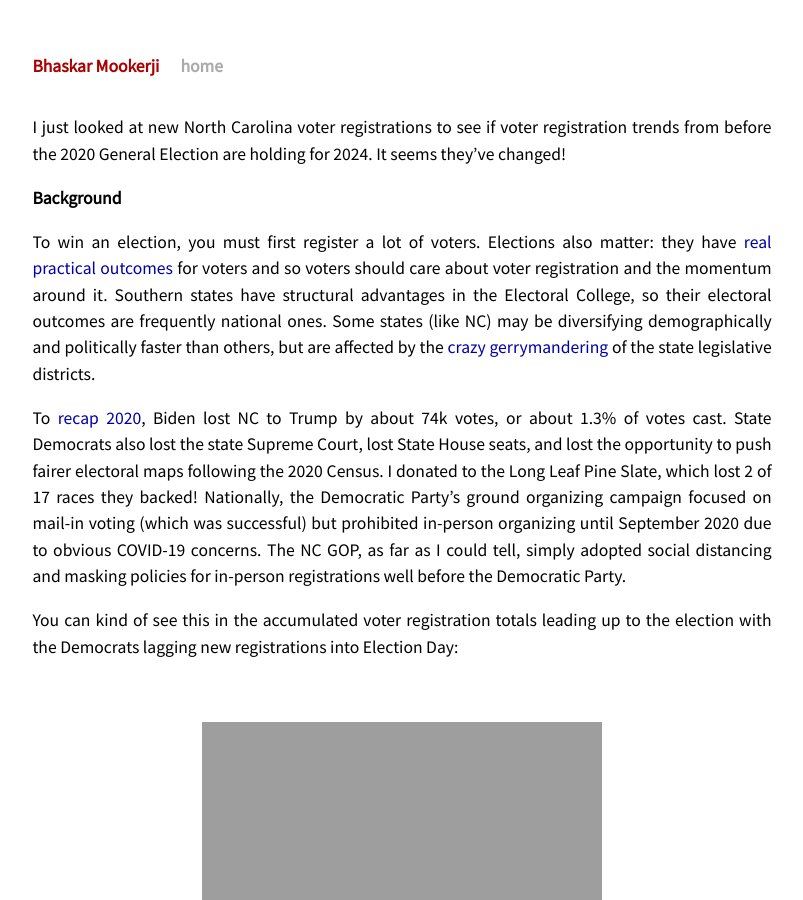
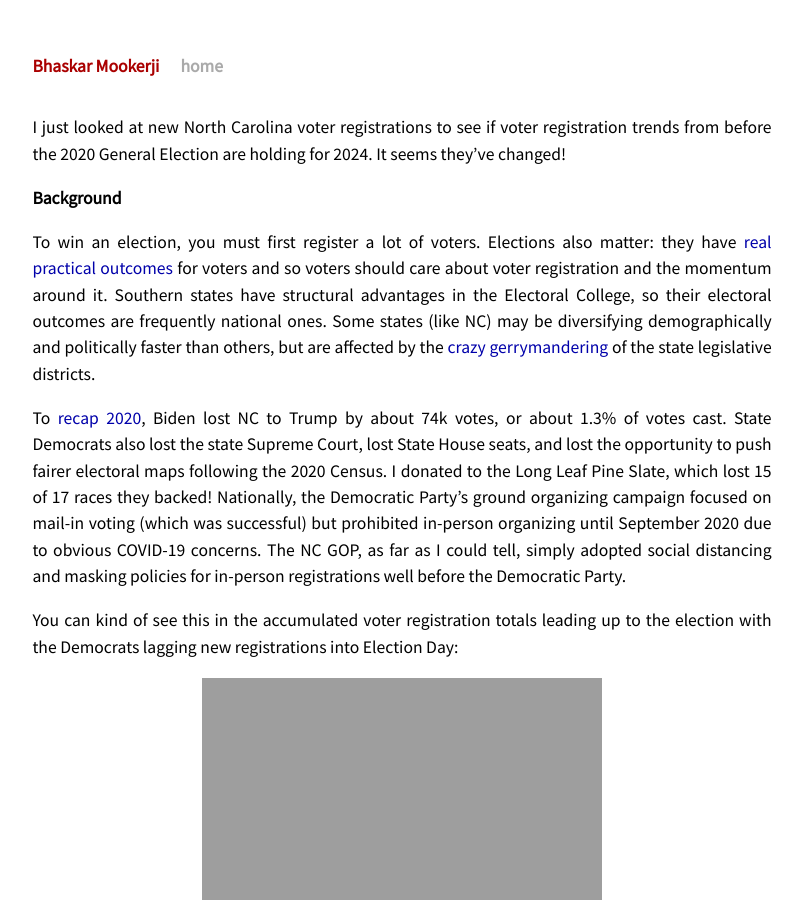
Before and after one commit to mookerji/mookerji.github.io, a Jekyll site: the page built from _posts/2023-09-03-nc-voter-registrations.md, in a window 1280 px wide and 900 px high. Shown: the whole window, without its empty margins (238-1041 px from the left). Built offline with Jekyll 4.4.1, drawn with Linux system fonts in a browser that asks for light colours; some of the changed text lies outside the part shown.

Commit message:
manually fix

````diff
--- a/_posts/2023-09-03-nc-voter-registrations.md
+++ b/_posts/2023-09-03-nc-voter-registrations.md
@@ -21,7 +21,7 @@
 To [recap 2020][nc_wiki], Biden lost NC to Trump by about 74k votes, or about
 1.3% of votes cast. State Democrats also lost the state Supreme Court, lost
 State House seats, and lost the opportunity to push fairer electoral maps
-following the 2020 Census. I donated to the Long Leaf Pine Slate, which lost 2
+following the 2020 Census. I donated to the Long Leaf Pine Slate, which lost 15
 of 17 races they backed! Nationally, the Democratic Party's ground organizing
 campaign focused on mail-in voting (which was successful) but prohibited
 in-person organizing until September 2020 due to obvious COVID-19 concerns. The
@@ -31,7 +31,6 @@
 You can kind of see this in the accumulated voter registration totals leading up
 to the election with the Democrats lagging new registrations into Election Day:
 
-<br>
 <div style="text-align: center;">
     <img src="https://mookerji.github.io/nc-2020-dat/assets/images/statewide-registrations-changes-by-party.png" style="max-width: 100%; height: auto;">
 </div>
@@ -56,7 +55,6 @@
 are approximately even! The gap between newly registered Republicans and
 Democrats is less than 3k.
 
-<br>
 <div style="text-align: center;">
     <img src="https://github.com/mookerji/mookerji.github.io/assets/353255/cc4075d2-d9b5-44e3-8e49-7096a0a2c354" style="max-width: 100%; height: auto;">
 </div>
@@ -66,7 +64,6 @@
 2024, the 'No Labels' Party is [official in NC][old_north_nlb], with about 400
 people registered, of which 52 are in Wake County.
 
-<br>
 <div style="text-align: center;">
     <img src="https://github.com/mookerji/mookerji.github.io/assets/353255/df5d6444-7ea5-44d3-94b5-9949f17d4ede" style="max-width: 100%; height: auto;">
 </div>
@@ -75,7 +72,6 @@
 huge* (around 43k). I would have expected something much larger, given the past
 organizing resources thrown at these larger counties.
 
-<br>
 <div style="text-align: center;">
     <img src="https://github.com/mookerji/mookerji.github.io/assets/353255/c12a1791-96bb-4bd4-87df-abcfdc62e6a8" style="max-width: 100%; height: auto;">
 </div>
@@ -85,7 +81,6 @@
 primaries and during the midterms, which is not
 [surprising][registrations_surge].
 
-<br>
 <div style="text-align: center;">
     <img src="https://github.com/mookerji/mookerji.github.io/assets/353255/5af0c855-af8c-463e-a7b9-4a8e6b9c0015" style="max-width: 100%; height: auto;">
 </div>
@@ -127,7 +122,6 @@
 $ aws s3 cp s3://dl.ncsbe.gov/data/layout_ncvoter.txt .
 ```
 <br>
-
 ## Normalize the Data
 
 The statewide voter file is **big**: about 3.6G and almost 8.4M rows (as of
@@ -194,16 +188,15 @@
 |  3 | 2021-05-21 00:00:00 | ACTIVE              |         1981 | B           | NL            | M             | UNA        | ALAMANCE      | BURLINGTON      |
 |  4 | 2022-10-07 00:00:00 | ACTIVE              |         1992 | W           | NL            | F             | REP        | ALAMANCE      | MEBANE          |
 ```
-
-## Analyzing the Data
-
-### County Aggregates
+<br>
+## Analysis: County Aggregates
 
 To get the county aggregates you:
 
 - group by county name and party registration
 - count those groups
 - pivot counts by party registration and total for each county
+<br>
 
 ```python
 # Color coding
@@ -238,9 +231,8 @@
 | GATES         |   204 |   330 |      18 |   428 |   980 |
 | WASHINGTON    |   283 |   255 |       9 |   438 |   985 |
 ```
-
-
-### Monthly Registrations
+<br>
+## Analysis: Monthly Registrations
 
 This will produce demographic statistics similar to what you'd find on the NC
 Registration Statistics [page][nc_stats]. To get these demographics you group by
````
